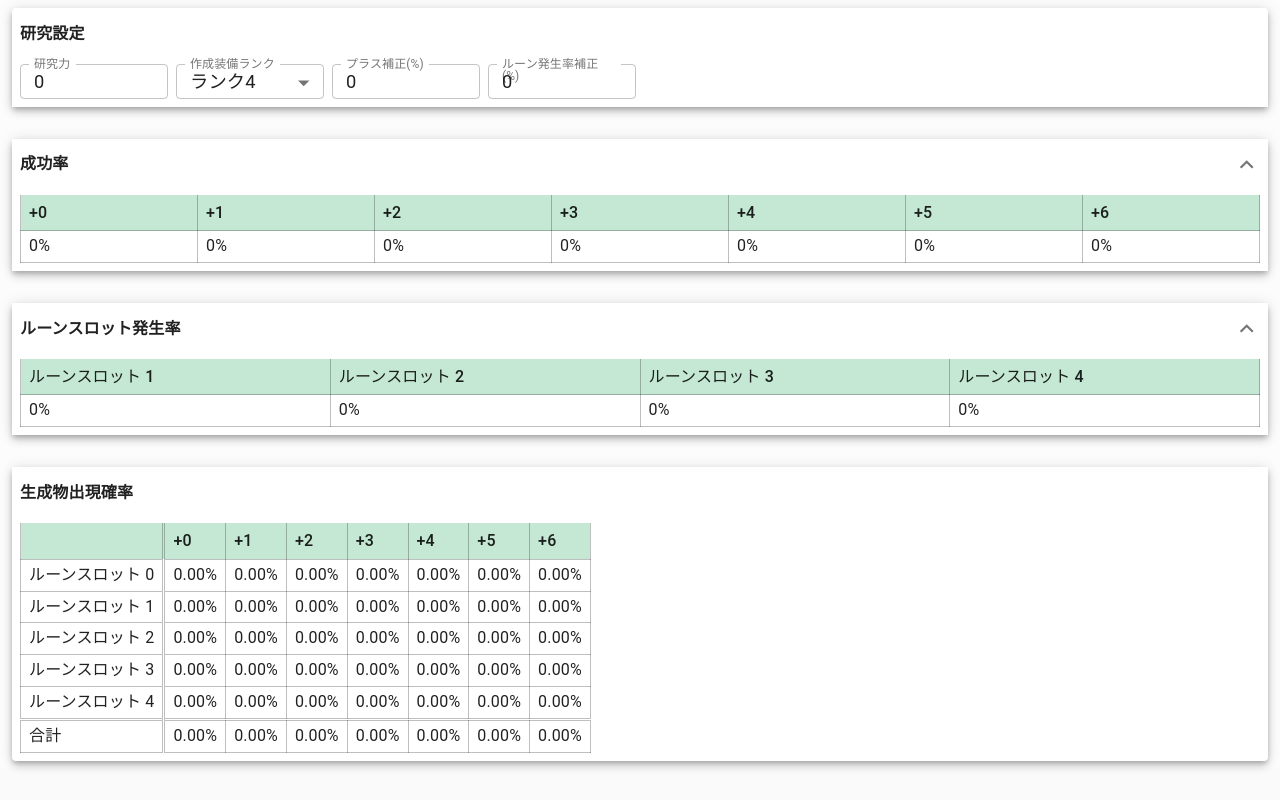
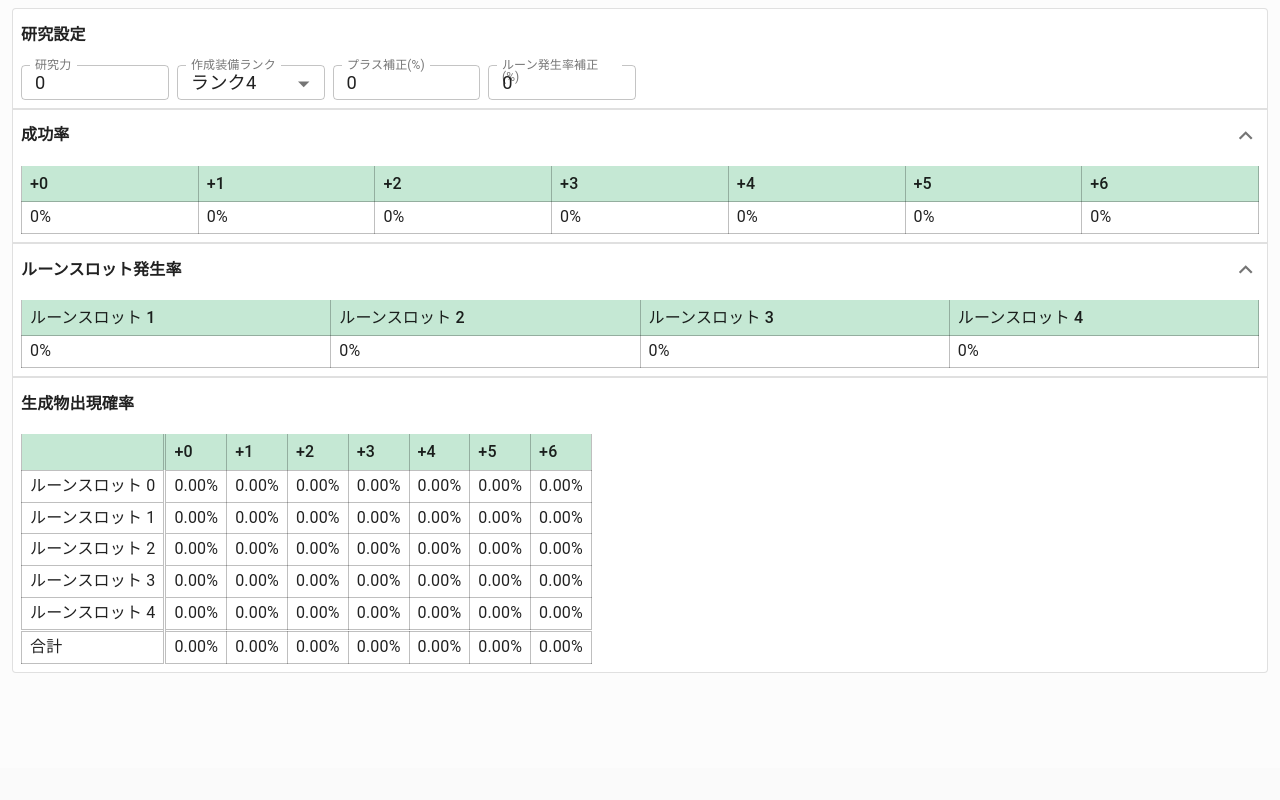
Before and after one commit to artwhirl-app/artwhirl-study-simulator, a React app: page / in a window 1280 px wide. Built offline with nearby package versions, Linux system fonts and the light colour scheme.

Commit message:
update design

```diff
--- a/src/pages/StudyCalculator.scss
+++ b/src/pages/StudyCalculator.scss
@@ -2,11 +2,9 @@
   display: grid;
   grid-template-columns: 100%;
   grid-template-areas:
+    "create-party-form-root"
     "success-rate-table-root"
     "rune-slot-rate-table-root"
-    "create-party-form-root"
-    "success-rate-table-root_expanded"
-    "rune-slot-rate-table-root_expanded"
     "spawn-table-root";
 
   .create-party-form-root {
@@ -15,18 +13,10 @@
 
   .success-rate-table-root {
     grid-area: success-rate-table-root;
-
-    &.Mui-expanded {
-      grid-area: success-rate-table-root_expanded;
-    }
   }
 
   .rune-slot-rate-table-root {
     grid-area: rune-slot-rate-table-root;
-
-    &.Mui-expanded {
-      grid-area: rune-slot-rate-table-root_expanded;
-    }
   }
 
   .spawn-table-root {
--- a/src/styles/theme.ts
+++ b/src/styles/theme.ts
@@ -121,6 +121,14 @@ export const theme = createMuiTheme({
     },
   },
   overrides: {
+    MuiAccordion: {
+      root: {
+        margin: 0,
+        '&.Mui-expanded': {
+          margin: 0,
+        },
+      },
+    },
     MuiAccordionSummary: {
       root: {
         '&.Mui-expanded': {
@@ -181,6 +189,11 @@ export const theme = createMuiTheme({
         fontSize: '1rem',
       },
     },
+    MuiPaper: {
+      root: {
+        border: 'solid 1px rgba(0,0,0,0.12)',
+      },
+    },
     MuiTab: {
       textColorInherit: {
         opacity: 1,
@@ -235,7 +248,7 @@ export const theme = createMuiTheme({
       notched: true,
     },
     MuiPaper: {
-      elevation: 5,
+      elevation: 0,
     },
     MuiSelect: {
       variant: 'outlined',
```
